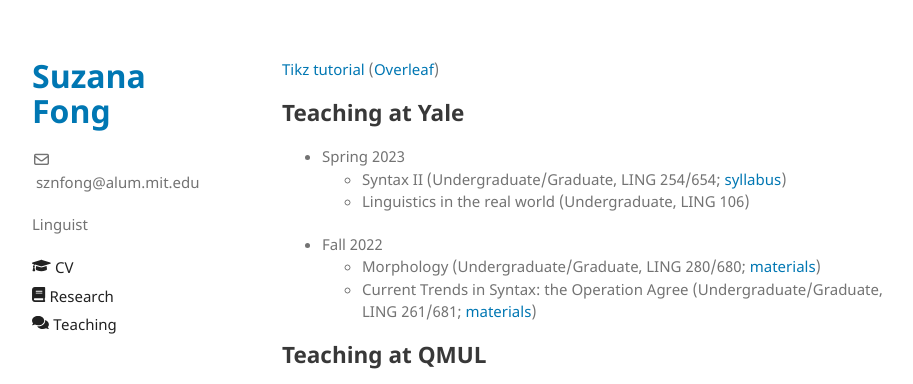
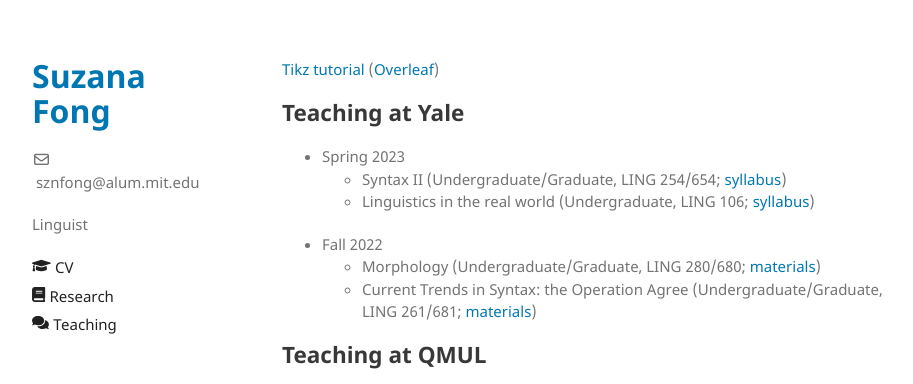
Before and after one commit to sznfng/sznfng.github.io, a Jekyll site: the page built from teaching.md, in a window 1280 px wide and 1295 px high. Shown: the top 384 px of the window, without its empty margins (178-1091 px from the left). Built offline with Jekyll 4.4.1, drawn with Linux system fonts in a browser that asks for light colours.

Commit message:
Update teaching.md

```diff
--- a/teaching.md
+++ b/teaching.md
@@ -8,7 +8,7 @@ title: Teaching
 ## Teaching at Yale
 + Spring 2023
   + Syntax II (Undergraduate/Graduate, LING 254/654; [syllabus](https://www.dropbox.com/s/1wh9r7m3z7ux09t/Ling_254_654_Syntax_II_Syllabus.pdf?dl=0))
-  + Linguistics in the real world (Undergraduate, LING 106)
+  + Linguistics in the real world (Undergraduate, LING 106; [syllabus](https://www.dropbox.com/s/1vb09hosi3o2sqz/Syllabus_LING_106_Linguistics_in_the_real_world_Spring_2023.pdf?dl=0))
 + Fall 2022
   + Morphology (Undergraduate/Graduate, LING 280/680; [materials](https://www.dropbox.com/sh/0nuen1k1nzdjvdl/AADskOLcd4jHh-cmczVF72E8a?dl=0))
   + Current Trends in Syntax: the Operation Agree (Undergraduate/Graduate, LING 261/681; [materials](https://www.dropbox.com/sh/1i76zgliw852oyb/AAANq3gmRNQKNIhZspVBmKcua?dl=0))
```
